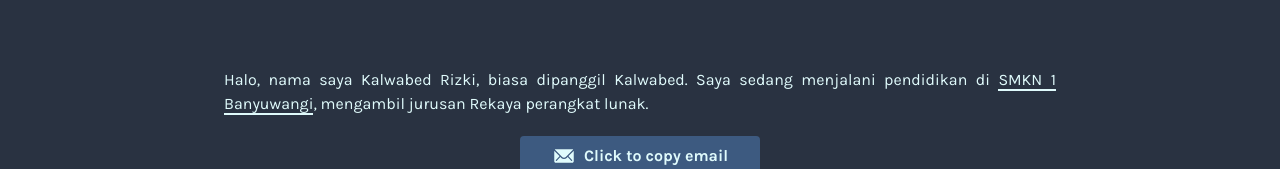
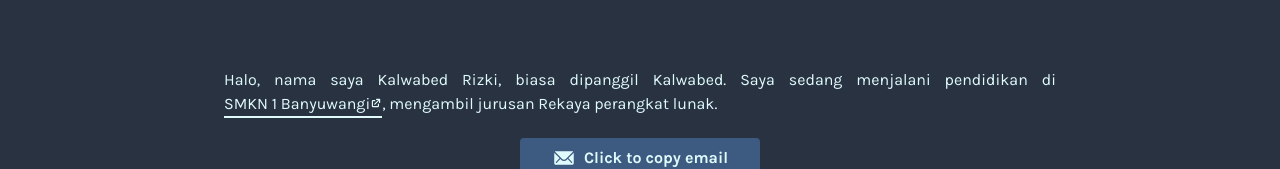
Before and after one commit to kalwabed/kawari.space, a Next.js app: page / in a window 1280 px wide. Shown: the part 392-561 px from the top of the page. Built offline with nearby package versions, Linux system fonts and the light colour scheme.

Commit message:
👌 IMPROVE: add new profile

```diff
--- a/src/components/home/About.tsx
+++ b/src/components/home/About.tsx
@@ -10,7 +10,8 @@ const About = () => {
     <div className={`container ${styled.wrapper}`}>
       <div className="text-justify">
         Halo, nama saya Kalwabed Rizki, biasa dipanggil Kalwabed. Saya sedang menjalani pendidikan di{' '}
-        <LinkExternal href="smkn1banyuwangi.sch.id" label="SMKN 1 Banyuwangi" />, mengambil jurusan Rekaya perangkat lunak.
+        <LinkExternal href="smkn1banyuwangi.sch.id" label="SMKN 1 Banyuwangi" className="inline-flex items-baseline" icon />, mengambil
+        jurusan Rekaya perangkat lunak.
       </div>
 
       <button className={styled.emailButton} onClick={useEmail} type="button">
--- a/src/components/projects/ProjectCard.tsx
+++ b/src/components/projects/ProjectCard.tsx
@@ -23,9 +23,9 @@ const ProjectLists = ({ demoUrl, description, image, source, stack, title, keyPr
       <div className={styled.title}>{title}</div>
       <p className={styled.description}>{description}</p>
       <div className={styled.buttonLinkWrapper}>
-        <a href={demoUrl} hidden={!demoUrl} rel="noopener noreferrer" target="_blank">
+        <a href={demoUrl} hidden={!demoUrl}>
           <button className={styled.button} type="button">
-            Demo <IcExternal />
+            Demo
           </button>
         </a>
         <a href={source} rel="noopener noreferrer" target="_blank" className={styled.sourceLink}>
--- a/src/parts/LinkExternal.tsx
+++ b/src/parts/LinkExternal.tsx
@@ -1,9 +1,10 @@
 import React from 'react'
+import { IcExternal } from './Icon'
 
-const LinkExternal = ({ href = '#', label = 'unknown', className = '' }) => {
+const LinkExternal = ({ href = '#', label = 'unknown', className = '', icon = false }) => {
   return (
     <a href={`https://${href}`} target="_blank" rel="noopener noreferrer" className={`link-external ${className} `}>
-      {label}
+      {label} {icon && <IcExternal className="w-3 h-3" />}
     </a>
   )
 }
--- a/src/styles/Identity.module.css
+++ b/src/styles/Identity.module.css
@@ -3,7 +3,7 @@
 }
 
 .imgWrapper {
-  @apply w-full mb-10;
+  @apply w-full mb-8;
 }
 
 .img {
--- a/src/styles/layout.module.css
+++ b/src/styles/layout.module.css
@@ -28,6 +28,10 @@
 
 .navLink:hover {
   @apply text-info;
+}
+
+.navLink:focus {
+  @apply outline-none;
 }
 
 .socialWrapper {
```
Also changed, not shown: public/assets/img/aku.png, public/assets/img/github-logo.png (deleted).
